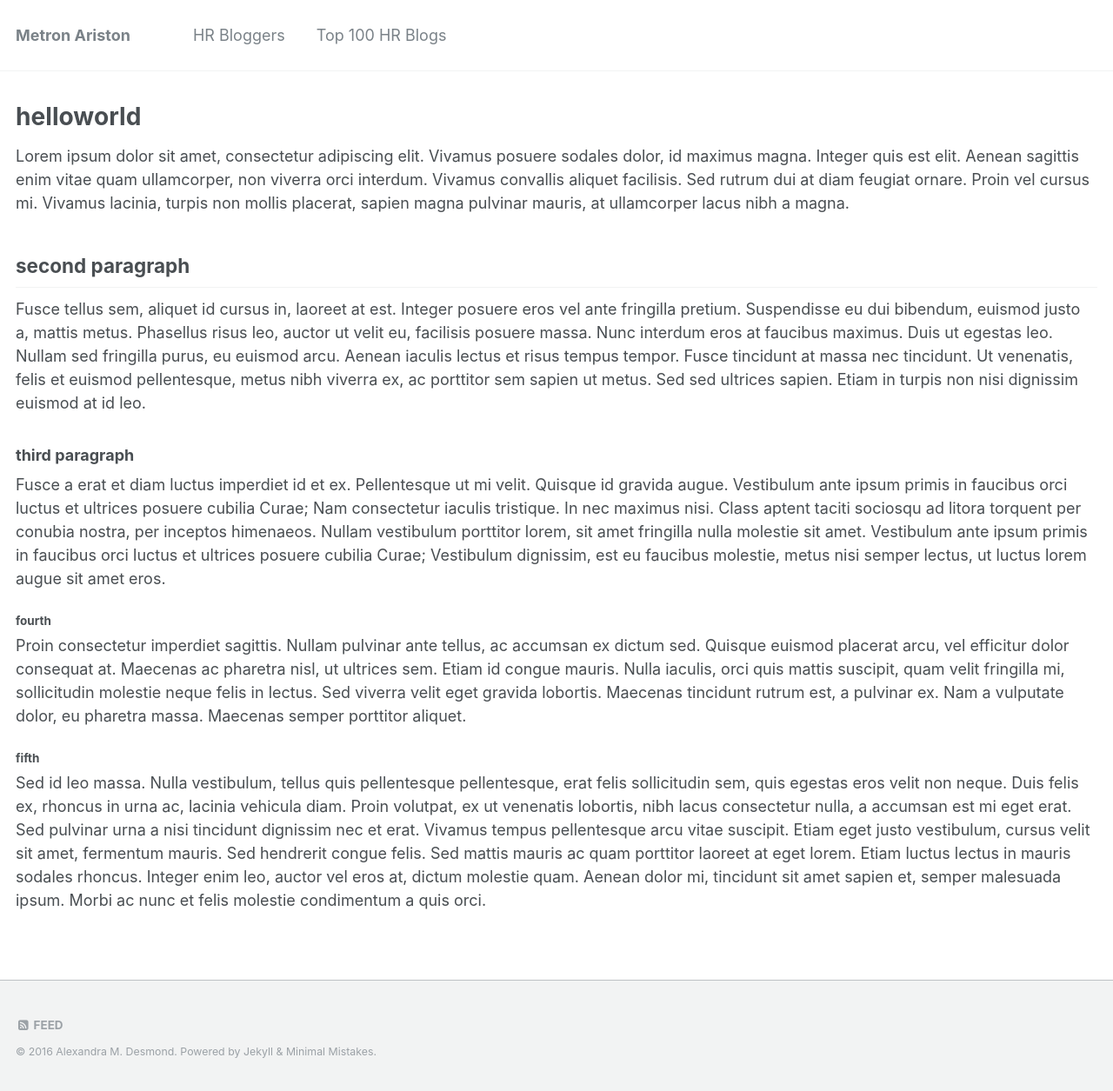
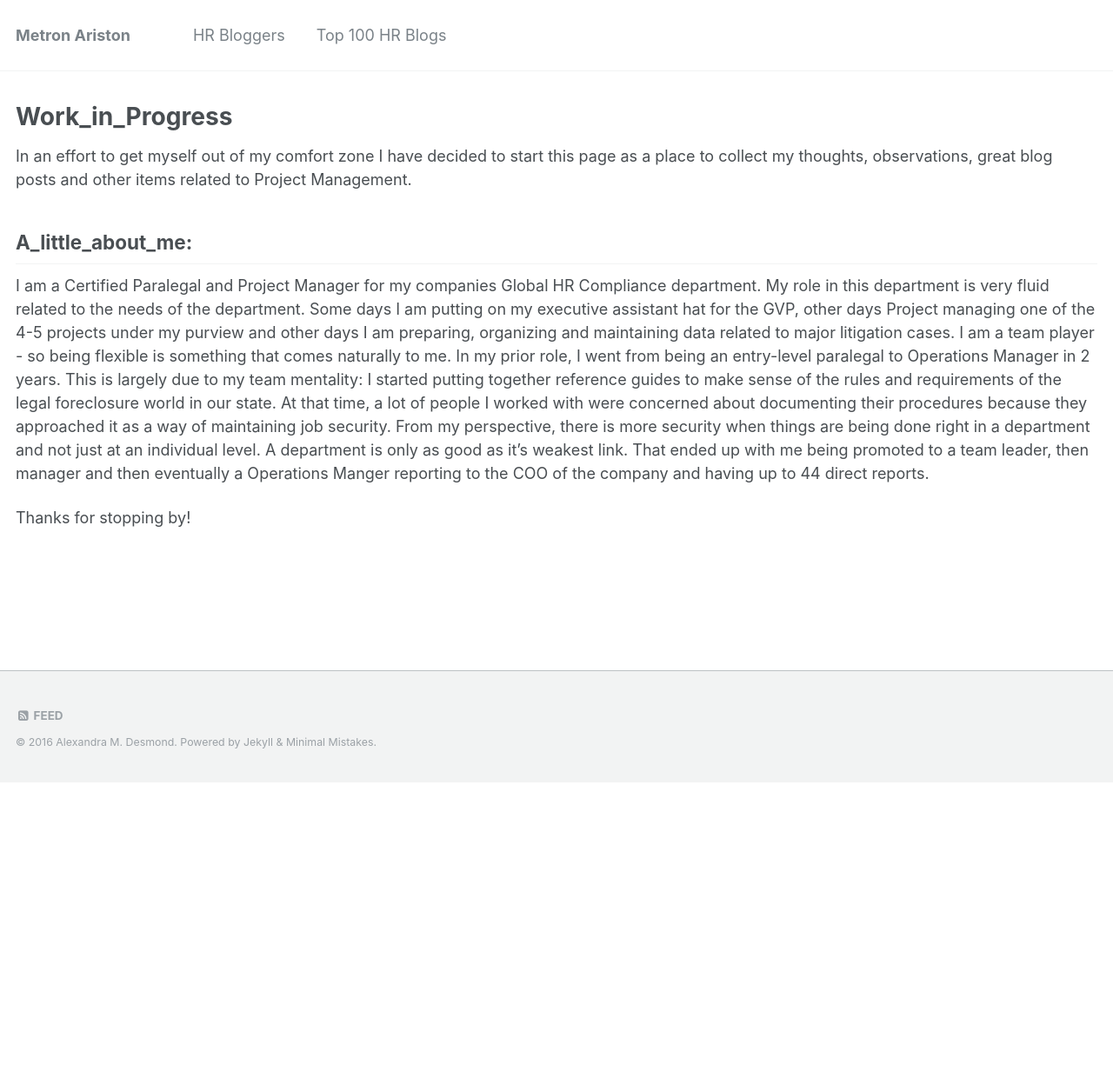
Before and after one commit to firesparks8/firesparks8.github.io, a Jekyll site: the page built from _posts/2016-08-15-Test-Post.md, in a window 1280 px wide. Shown: the whole page at 87% size. Built offline with Jekyll 4.4.1, drawn with Linux system fonts in a browser that asks for light colours; after the commit the page ends 900 px from its top, so only the background shows below that.

Commit message:
Update 2016-08-15-Test-Post.md

```diff
--- a/_posts/2016-08-15-Test-Post.md
+++ b/_posts/2016-08-15-Test-Post.md
@@ -3,21 +3,11 @@
 author_profile: true
 ---
 
-# helloworld
-Lorem ipsum dolor sit amet, consectetur adipiscing elit. Vivamus posuere sodales dolor, id maximus magna. Integer quis est elit. Aenean sagittis enim vitae quam ullamcorper, non viverra orci interdum. Vivamus convallis aliquet facilisis. Sed rutrum dui at diam feugiat ornare. Proin vel cursus mi. Vivamus lacinia, turpis non mollis placerat, sapien magna pulvinar mauris, at ullamcorper lacus nibh a magna.
+# Work_in_Progress
+In an effort to get myself out of my comfort zone I have decided to start this page as a place to collect my thoughts, observations, great blog posts and other items related to Project Management.
 
-## second paragraph
+## A_little_about_me:
 
-Fusce tellus sem, aliquet id cursus in, laoreet at est. Integer posuere eros vel ante fringilla pretium. Suspendisse eu dui bibendum, euismod justo a, mattis metus. Phasellus risus leo, auctor ut velit eu, facilisis posuere massa. Nunc interdum eros at faucibus maximus. Duis ut egestas leo. Nullam sed fringilla purus, eu euismod arcu. Aenean iaculis lectus et risus tempus tempor. Fusce tincidunt at massa nec tincidunt. Ut venenatis, felis et euismod pellentesque, metus nibh viverra ex, ac porttitor sem sapien ut metus. Sed sed ultrices sapien. Etiam in turpis non nisi dignissim euismod at id leo.
+I am a Certified Paralegal and Project Manager for my companies Global HR Compliance department. My role in this department is very fluid related to the needs of the department. Some days I am putting on my executive assistant hat for the GVP, other days Project managing one of the 4-5 projects under my purview and other days I am preparing, organizing and maintaining data related to major litigation cases. I am a team player - so being flexible is something that comes naturally to me. In my prior role, I went from being an entry-level paralegal to Operations Manager in 2 years. This is largely due to my team mentality: I started putting together reference guides to make sense of the rules and requirements of the legal foreclosure world in our state. At that time, a lot of people I worked with were concerned about documenting their procedures because they approached it as a way of maintaining job security. From my perspective, there is more security when things are being done right in a department and not just at an individual level. A department is only as good as it's weakest link. That ended up with me being promoted to a team leader, then manager and then eventually a Operations Manger reporting to the COO of the company and having up to 44 direct reports.
 
-### third paragraph
-
-Fusce a erat et diam luctus imperdiet id et ex. Pellentesque ut mi velit. Quisque id gravida augue. Vestibulum ante ipsum primis in faucibus orci luctus et ultrices posuere cubilia Curae; Nam consectetur iaculis tristique. In nec maximus nisi. Class aptent taciti sociosqu ad litora torquent per conubia nostra, per inceptos himenaeos. Nullam vestibulum porttitor lorem, sit amet fringilla nulla molestie sit amet. Vestibulum ante ipsum primis in faucibus orci luctus et ultrices posuere cubilia Curae; Vestibulum dignissim, est eu faucibus molestie, metus nisi semper lectus, ut luctus lorem augue sit amet eros.
-
-#### fourth
-
-Proin consectetur imperdiet sagittis. Nullam pulvinar ante tellus, ac accumsan ex dictum sed. Quisque euismod placerat arcu, vel efficitur dolor consequat at. Maecenas ac pharetra nisl, ut ultrices sem. Etiam id congue mauris. Nulla iaculis, orci quis mattis suscipit, quam velit fringilla mi, sollicitudin molestie neque felis in lectus. Sed viverra velit eget gravida lobortis. Maecenas tincidunt rutrum est, a pulvinar ex. Nam a vulputate dolor, eu pharetra massa. Maecenas semper porttitor aliquet.
-
-##### fifth
-
-Sed id leo massa. Nulla vestibulum, tellus quis pellentesque pellentesque, erat felis sollicitudin sem, quis egestas eros velit non neque. Duis felis ex, rhoncus in urna ac, lacinia vehicula diam. Proin volutpat, ex ut venenatis lobortis, nibh lacus consectetur nulla, a accumsan est mi eget erat. Sed pulvinar urna a nisi tincidunt dignissim nec et erat. Vivamus tempus pellentesque arcu vitae suscipit. Etiam eget justo vestibulum, cursus velit sit amet, fermentum mauris. Sed hendrerit congue felis. Sed mattis mauris ac quam porttitor laoreet at eget lorem. Etiam luctus lectus in mauris sodales rhoncus. Integer enim leo, auctor vel eros at, dictum molestie quam. Aenean dolor mi, tincidunt sit amet sapien et, semper malesuada ipsum. Morbi ac nunc et felis molestie condimentum a quis orci.
+Thanks for stopping by!
```
